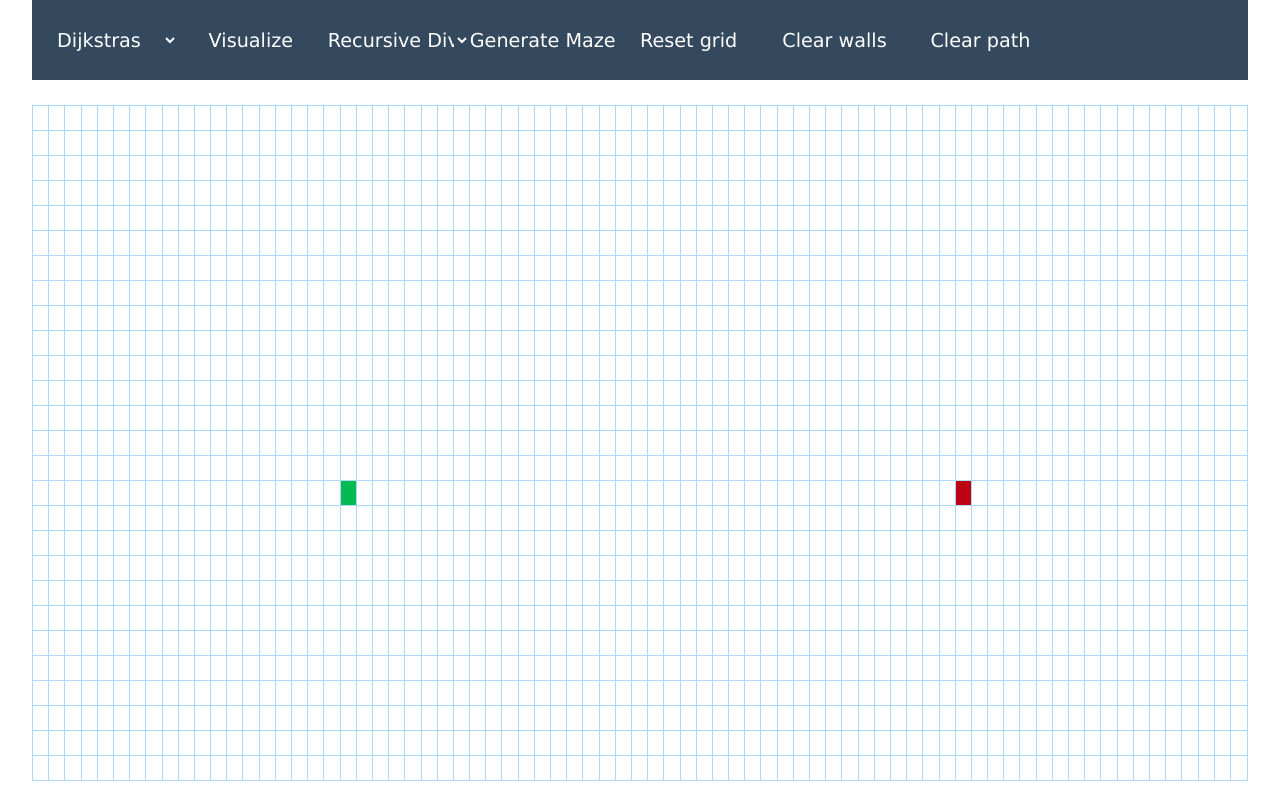
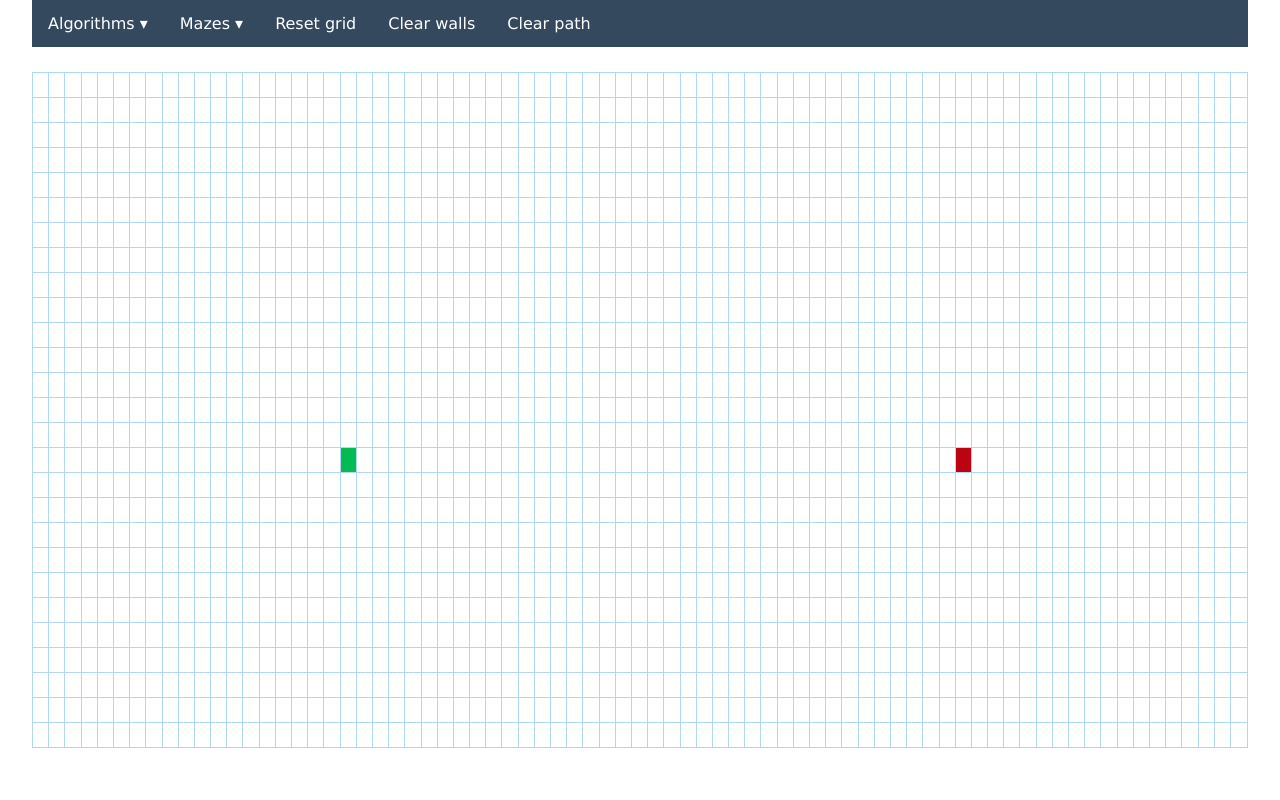
Before and after one commit to Liam-Coyle/Pathfinding-Visualizer, a plain HTML site: page index.html in a window 1280 px wide. Drawn offline with Linux system fonts and the light colour scheme.

Commit message:
Improved UI

```diff
--- a/application.js
+++ b/application.js
@@ -4,14 +4,13 @@ myGrid.draw();
 /**
  * Visualizes the selected pathfinding algorithm
  */
-function visualizeAlgorithm()
+function visualizeAlgorithm(algorithm)
 {
     clearPath();
     myGrid.lock();
     try
     {
-        let menu = document.getElementById('pathfindingDropdown');
-        let algorithm = window[menu.options[menu.selectedIndex].value];
+        algorithm = window[algorithm];
         [costs, order, previousNodes] = algorithm(myGrid);
     }
     catch (err)
@@ -30,7 +29,7 @@ function visualizeAlgorithm()
 /**
  * Visualizes the selected maze generation algorithm
  */
-function visualizeMazeAlgorithm()
+function visualizeMazeAlgorithm(algorithm)
 {
     resetGrid();
     myGrid.lock();
@@ -38,8 +37,7 @@ function visualizeMazeAlgorithm()
 
     try
     {
-        let menu = document.getElementById('mazeDropdown');
-        let algorithm = window[menu.options[menu.selectedIndex].value];
+        algorithm = window[algorithm];
         wallOrder = algorithm(myGrid, 1, 1, myGrid.width - 2, myGrid.height - 2, getSplitOrientation(myGrid.width, myGrid.height), myGrid.drawBorder());
     }
     catch (err)
--- a/index.html
+++ b/index.html
@@ -15,27 +15,25 @@
     </head>
     <body>
         <div class = "wrapper">
-            <ul id = "controlPanel">
-                <li>
-                    <select name="pathfindingDropdown" id="pathfindingDropdown" class = "option">
-                        <option value = "runDijkstrasAlgorithm">Dijkstras</option>
-                        <option value = "runAStarAlgorithm">A*</option>
-                    </select>
-                </li>
-                <li><button class = "option" onclick = "visualizeAlgorithm();">Visualize</button></li>
-                    <li>
-                        <select name="mazeDropdown" id="mazeDropdown" class = "option">
-                            <option value = "recursiveDivision">Recursive Division</option>
-                        </select>
-                    </li>
-                <li><button class = "option" onclick = "visualizeMazeAlgorithm();">Generate Maze</button></li>
-                <li><button class = "option" onclick = "resetGrid();">Reset grid</button></li>
-                <li><button class = "option" onclick = "clearWalls();">Clear walls</button></li>
-                <li><button class = "option" onclick = "clearPath();">Clear path</button></li>
-            </ul>
-            <div id = "key">
-
+            <div class = 'navBar'>
+                <div class = 'dropdown'>
+                    <button class = 'dropbtn'>Algorithms ▾</button>
+                    <div class = 'dropdown-content'>
+                        <a onclick = 'visualizeAlgorithm("runDijkstrasAlgorithm");' href="#">Dijkstras</a>
+                        <a onclick = 'visualizeAlgorithm("runAStarAlgorithm");' href="#">A*</a>
+                    </div>
+                </div>
+                <div class = 'dropdown'>
+                    <button class = 'dropbtn'>Mazes ▾</button>
+                    <div class = 'dropdown-content'>
+                        <a href="#" onclick = 'visualizeMazeAlgorithm("recursiveDivision");'>Recursive Division</a>
+                    </div>
+                </div>
+                <a onclick = 'resetGrid();' href="#">Reset grid</a>
+                <a onclick = 'clearWalls();' href="#">Clear walls</a>
+                <a onclick = 'clearPath();' href="#">Clear path</a>
             </div>
+            <div id = "key"></div>
             <table id = 'grid'></table>
         </div>
     </body>
--- a/style.css
+++ b/style.css
@@ -9,6 +9,7 @@
 .wrapper {
     margin: auto;
     width: 95%;
+    overflow: hidden;
 }
 
 #grid {
@@ -18,38 +19,64 @@
     background-color: white;
 }
 
-#controlPanel {
+.navBar {
     width: 100%;
-    height: 80px;
     background-color: #34495e;
+    overflow: hidden;
 }
 
-#controlPanel li {
-    display: block;
+.navBar a {
     float: left;
-    height: 100%;
-    width: 12%;
+    font-size: 16px;
+    color: white;
+    text-align: center;
+    padding: 14px 16px;
+    text-decoration: none;
 }
 
-.option {
-    outline: none;
-    text-align: center;
-    text-align-last: center;
-    background-color: #34495e;
-    font-size: 1.2em;
-    color: white;
-    text-align: center;
-    width: 100%;
-    height: 100%;
+.dropdown {
+    float: left;
+    overflow: hidden;
 }
 
-.option:hover {
-    cursor: pointer;
-    color: #16a085;
+.dropdown .dropbtn {
+    font-size: 16px;
+    color: white;
+    padding: 14px 16px;
+    background-color: inherit;
+    outline: none;
 }
 
-option {
+.dropdown-content {
+    /* display: block; */
+    display: none;
+    position: absolute;
+    background-color: #34495e;
+    overflow: auto;
+    box-shadow: 0px 8px 16px 0px rgba(0,0,0,0.2);
+    z-index: 1;
+}
+
+.dropdown-content a {
+    float: none;
     color: white;
+    padding: 12px 16px;
+    text-decoration: none;
+    display: block;
+    text-align: left;
+}
+
+.dropdown:hover .dropdown-content {
+    display: block;
+}
+
+.navBar a:hover, .dropdown:hover .dropbtn {
+    color: #16a085;
+    cursor: pointer;
+}
+
+.navBar a:active, .dropdown-content a:active {
+    transform: scale(0.9);
 }
 
 #key {
```
Also changed, not shown: moreInfo.png (added).
